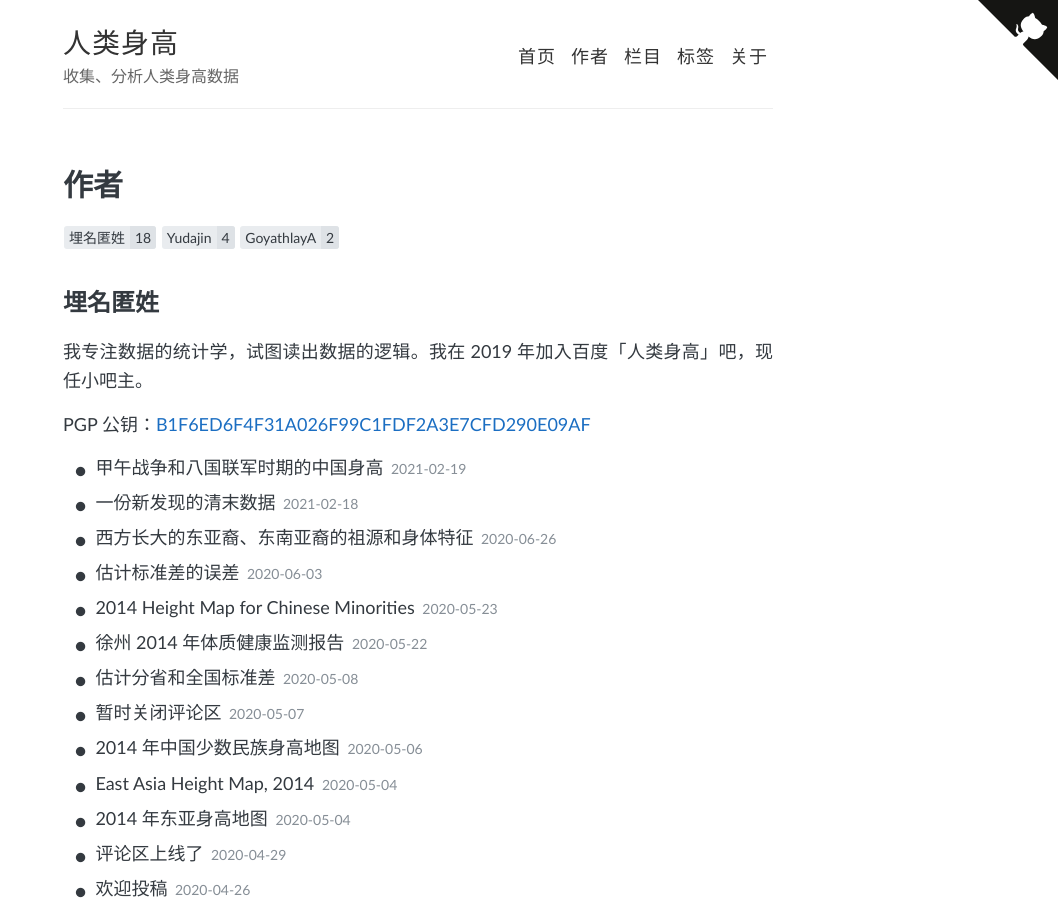
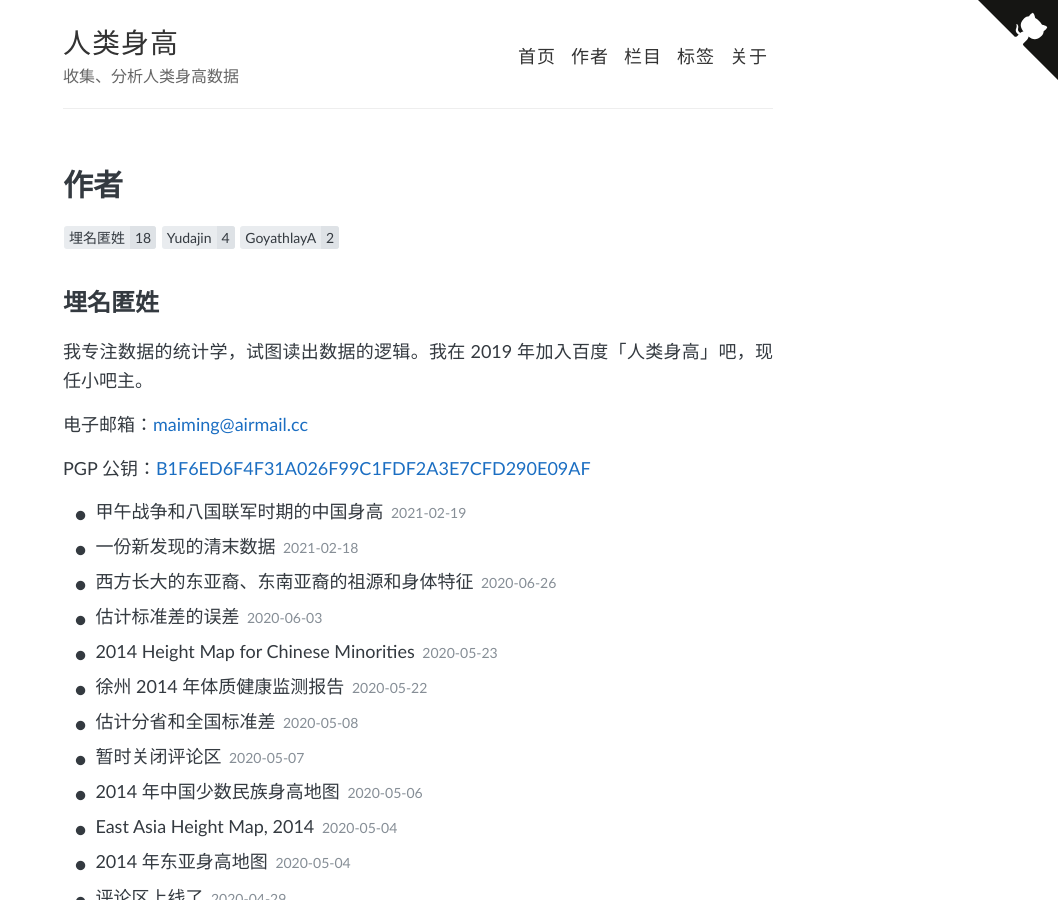
Before and after one commit to renleishengao/renleishengao.github.io, a Jekyll site: the page built from authors.html, in a window 1280 px wide and 900 px high. Shown: the whole window, without its empty margins (222-1280 px from the left). Built offline with Jekyll 4.4.1, drawn with Linux system fonts in a browser that asks for light colours.

Commit message:
增加 Email 展示

```diff
--- a/authors.html
+++ b/authors.html
@@ -37,6 +37,9 @@ title: 作者
     {% if posts_count != 0 %}
       <h2 id="{{author[1].display_name}}">{{author[1].display_name}}</h2>
       <p>{{author[1].about}}</p>
+      {% if author[1].email %}
+        <p>电子邮箱：<a href=mailto:{{author[1].email}}>{{author[1].email}}</a></p>
+      {% endif %}
       {% if author[1].PGP_fingerprint %}
         <p>PGP 公钥：<a href={{author[1].PGP_URI}}>{{author[1].PGP_fingerprint}}</a></p>
       {% endif %}
```
